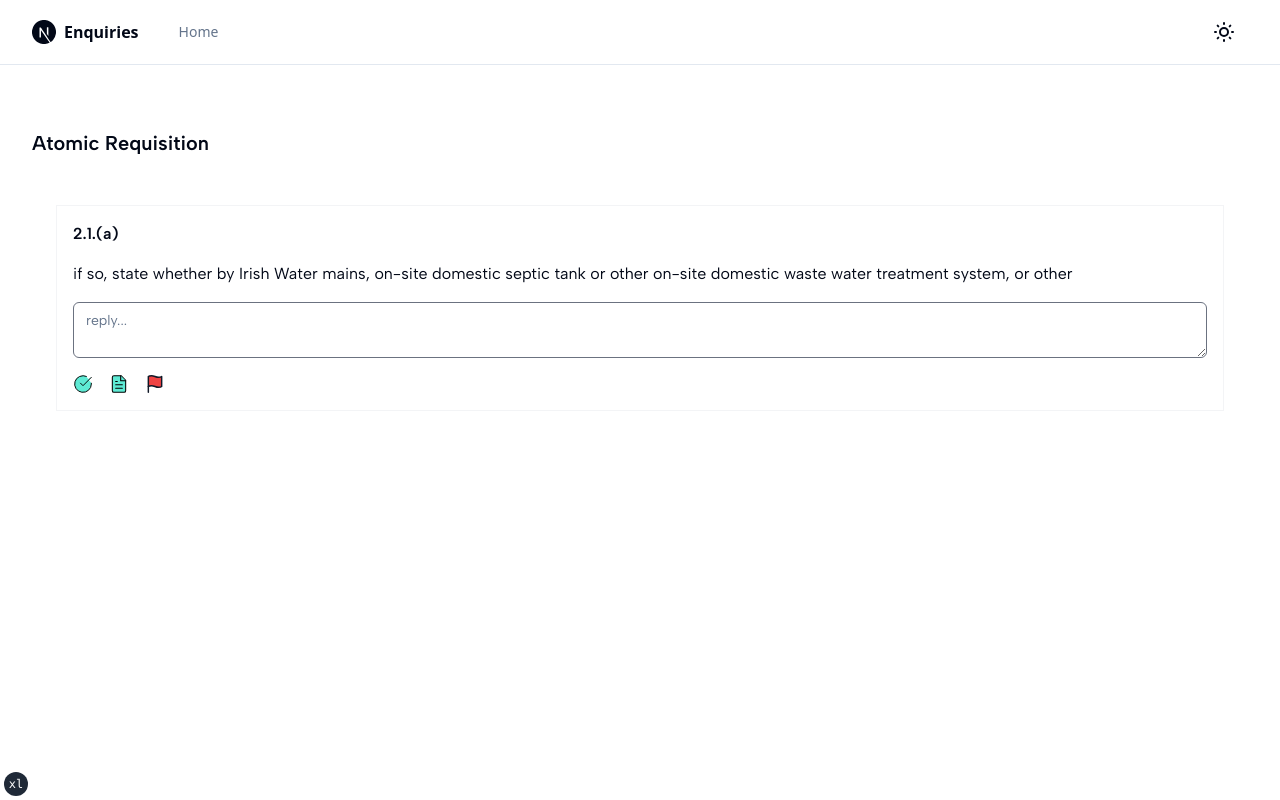
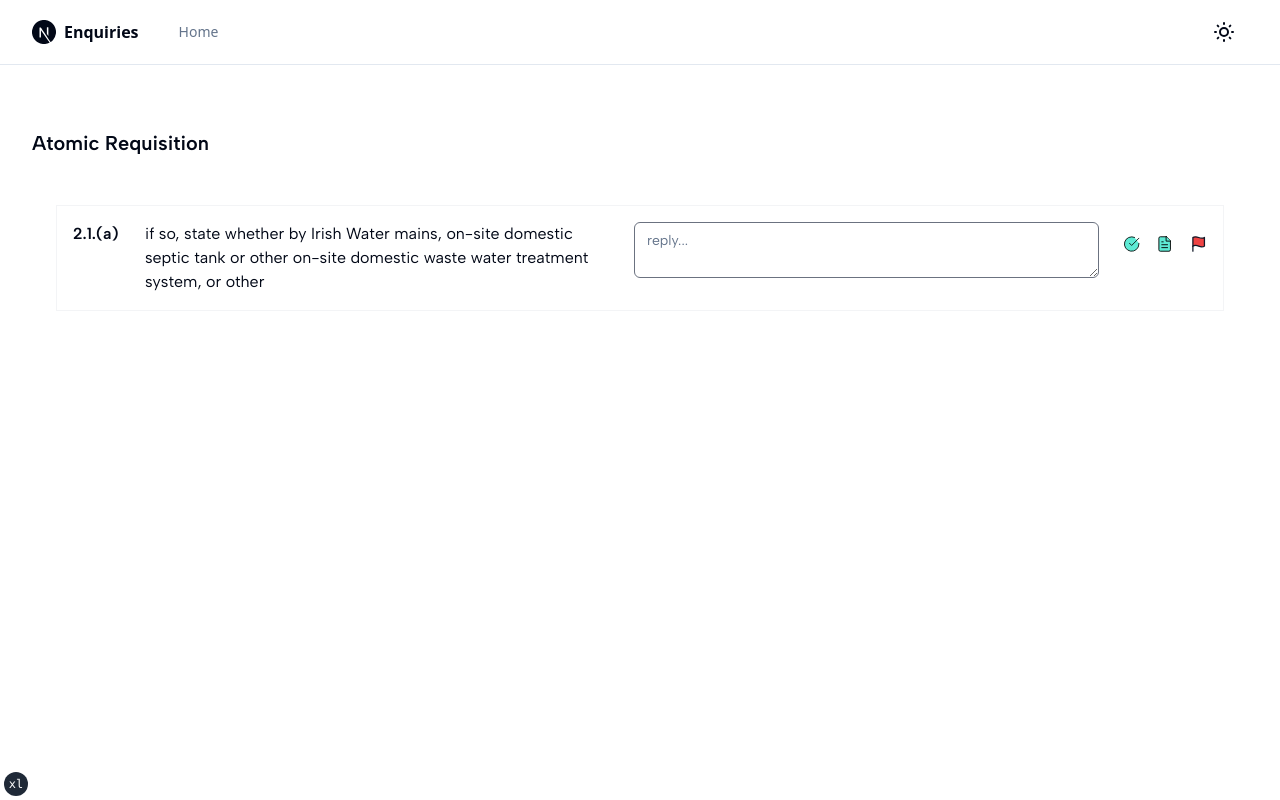
Before and after one commit to kanejoe/enquiries, a Next.js app: page /atomic_requisition in a window 1280 px wide. Built offline with nearby package versions, Linux system fonts and the light colour scheme.

Commit message:
doing media queries for atomic requisition

```diff
--- a/app/atomic_requisition/page.tsx
+++ b/app/atomic_requisition/page.tsx
@@ -35,7 +35,7 @@ function Table() {
             </div>
             <div className="2xl:w-7/12 p-4 w-9/12">
               <div className="flex flex-col">
-                <ReplyForm />
+                <ReplyForm reply="not applicable" />
                 <div className="2xl:hidden">
                   <SectionOptions />
                 </div>
@@ -51,37 +51,13 @@ function Table() {
   )
 }
 
-function SectionOptions() {
-  return (
-    <div className="flex flex-row space-x-4 mt-3">
-      <CheckCircle
-        size={20}
-        color="black"
-        className="fill-teal-300 hover:cursor-pointer hover:fill-teal-100 transition"
-        strokeWidth={1.15}
-      />
-      <FileText
-        size={20}
-        color="black"
-        strokeWidth={1.25}
-        className="fill-teal-300 hover:cursor-pointer hover:fill-teal-100 transition"
-      />
-      <Flag
-        size={20}
-        strokeWidth={1.75}
-        className="fill-red-500 hover:fill-red-100 hover:cursor-pointer transition dark:text-gray-300 text-gray-900"
-      />
-    </div>
-  )
-}
-
 function AtomicReq() {
   return (
     <div className="w-full border border-gray-100 p-4">
-      <div className="flex flex-col space-y-4">
+      <div className="flex flex-col gap-y-4 lg:gap-y-0 lg:gap-x-6 lg:flex-row lg:items-start">
         <SectionIndicatorLong clauseRef="2.1.(a)" />
-        <SectionQuery query='if so, state whether by Irish Water mains, on-site domestic septic tank or other on-site domestic waste water treatment system, or other' />
-        <ReplyForm />
+        <SectionQuery query="if so, state whether by Irish Water mains, on-site domestic septic tank or other on-site domestic waste water treatment system, or other" />
+        <SectionReply reply="not applicable" />
         <SectionOptions />
       </div>
     </div>
@@ -90,22 +66,50 @@ function AtomicReq() {
 
 function SectionIndicatorLong({ clauseRef }: { clauseRef: string }) {
   return (
-    <div className="font-semibold">
-      {clauseRef}
+    <div className="lg:w-[48px] shrink-0">
+      <div className="font-semibold">{clauseRef}</div>
     </div>
   )
 }
 
 function SectionIndicatorShort({ clauseRef }: { clauseRef: string }) {
+  return <div className="font-semibold">{clauseRef}</div>
+}
+
+function SectionQuery({ query }: { query: string }) {
+  return <div className="lg:w-5/12">{query}</div>
+}
+
+function SectionReply({ reply }: { reply: string }) {
   return (
-    <div className="font-semibold">
-      {clauseRef}
+    <div className="lg:w-5/12">
+      <ReplyForm reply={reply} />
     </div>
   )
 }
 
-function SectionQuery({ query }: { query: string }) {
+function SectionOptions() {
   return (
-    <div className="">{query}</div>
+    <div className="lg:w-[84px] shrink-0">
+      <div className="flex flex-row space-x-4 mt-3">
+        <CheckCircle
+          size={20}
+          color="black"
+          className="fill-teal-300 hover:cursor-pointer hover:fill-teal-100 transition"
+          strokeWidth={1.15}
+        />
+        <FileText
+          size={20}
+          color="black"
+          strokeWidth={1.25}
+          className="fill-teal-300 hover:cursor-pointer hover:fill-teal-100 transition"
+        />
+        <Flag
+          size={20}
+          strokeWidth={1.75}
+          className="fill-red-500 hover:fill-red-100 hover:cursor-pointer transition dark:text-gray-300 text-gray-900"
+        />
+      </div>
+    </div>
   )
 }
--- a/app/atomic_requisition/reply_form.tsx
+++ b/app/atomic_requisition/reply_form.tsx
@@ -20,7 +20,7 @@ const formSchema = z.object({
   reqReply: z.string(),
 })
 
-export function ReplyForm() {
+export function ReplyForm({ reply }: { reply: string }) {
   const textareaRef = useRef<HTMLTextAreaElement | null>(null)
 
   // 1. Define your form.
--- a/prettier.config.js
+++ b/prettier.config.js
@@ -30,6 +30,5 @@ module.exports = {
   importOrderCombineTypeAndValueImports: true,
   plugins: [
     "@ianvs/prettier-plugin-sort-imports",
-    require("prettier-plugin-tailwindcss"),
   ],
 }
```
